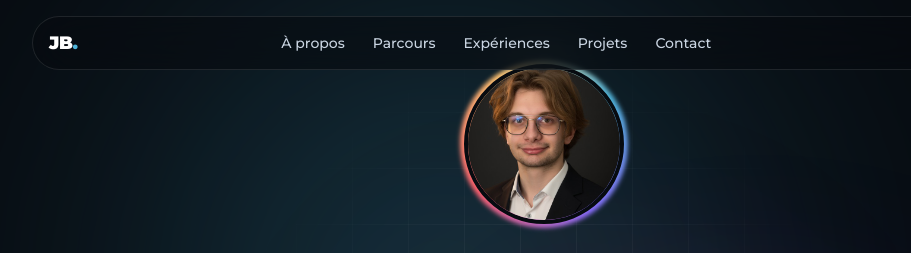
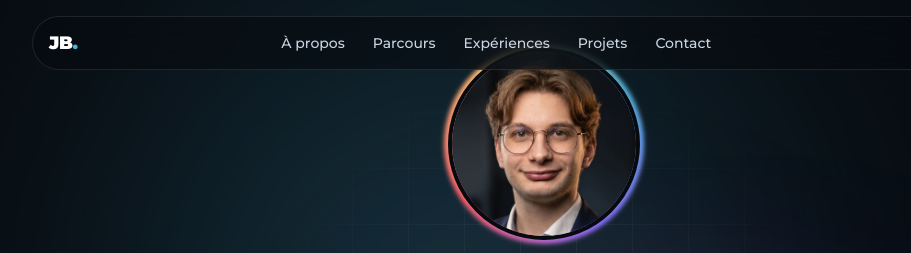
Before and after one commit to gossotjeanbaptiste/gossotjeanbaptiste.github.io, a website built with Vite: page index.html in a window 1280 px wide. Shown: the top 253 px of the page, 96-1007 px from the left. Built offline with nearby package versions, Linux system fonts and the light colour scheme; some packages are replaced by stand-ins of ours.

Commit message:
content: replace avatar with new photo, sharper and slightly larger
Co-Authored-By: Claude Opus 5.5 <noreply@anthropic.com>

```diff
--- a/index.html
+++ b/index.html
@@ -71,9 +71,9 @@
             <div class="grid-bg pointer-events-none absolute inset-0 -z-10"></div>
 
             <div class="relative mx-auto max-w-5xl text-center">
-                <div class="hero-avatar reveal-init relative mx-auto mb-8 size-32 sm:size-40">
+                <div class="hero-avatar reveal-init relative mx-auto mb-8 size-36 sm:size-48">
                     <div class="avatar-ring absolute -inset-1 animate-spin-slow rounded-full blur-[2px]"></div>
-                    <img src="/images/profile/avatar-512.jpg" alt="Jean-Baptiste GOSSOT" width="512" height="512" decoding="async" fetchpriority="high" class="relative size-full rounded-full border-4 border-ink object-cover">
+                    <img src="/images/profile/avatar-800.webp" alt="Jean-Baptiste GOSSOT" width="800" height="800" decoding="async" fetchpriority="high" class="relative size-full rounded-full border-4 border-ink object-cover">
                 </div>
                 <p class="hero-hello reveal-init mb-3 text-sm font-semibold tracking-[0.3em] text-brand-light uppercase" data-i18n="hero.hello">Salut, moi c'est</p>
                 <h1 id="hero-name" aria-label="Jean-Baptiste GOSSOT" class="reveal-init text-[clamp(2.4rem,8vw,6.5rem)] leading-[0.95] font-black tracking-tight text-white">
```
Also changed, not shown: public/images/og-preview.png, public/images/profile/avatar-512.jpg (deleted), public/images/profile/avatar-800.webp (added).
